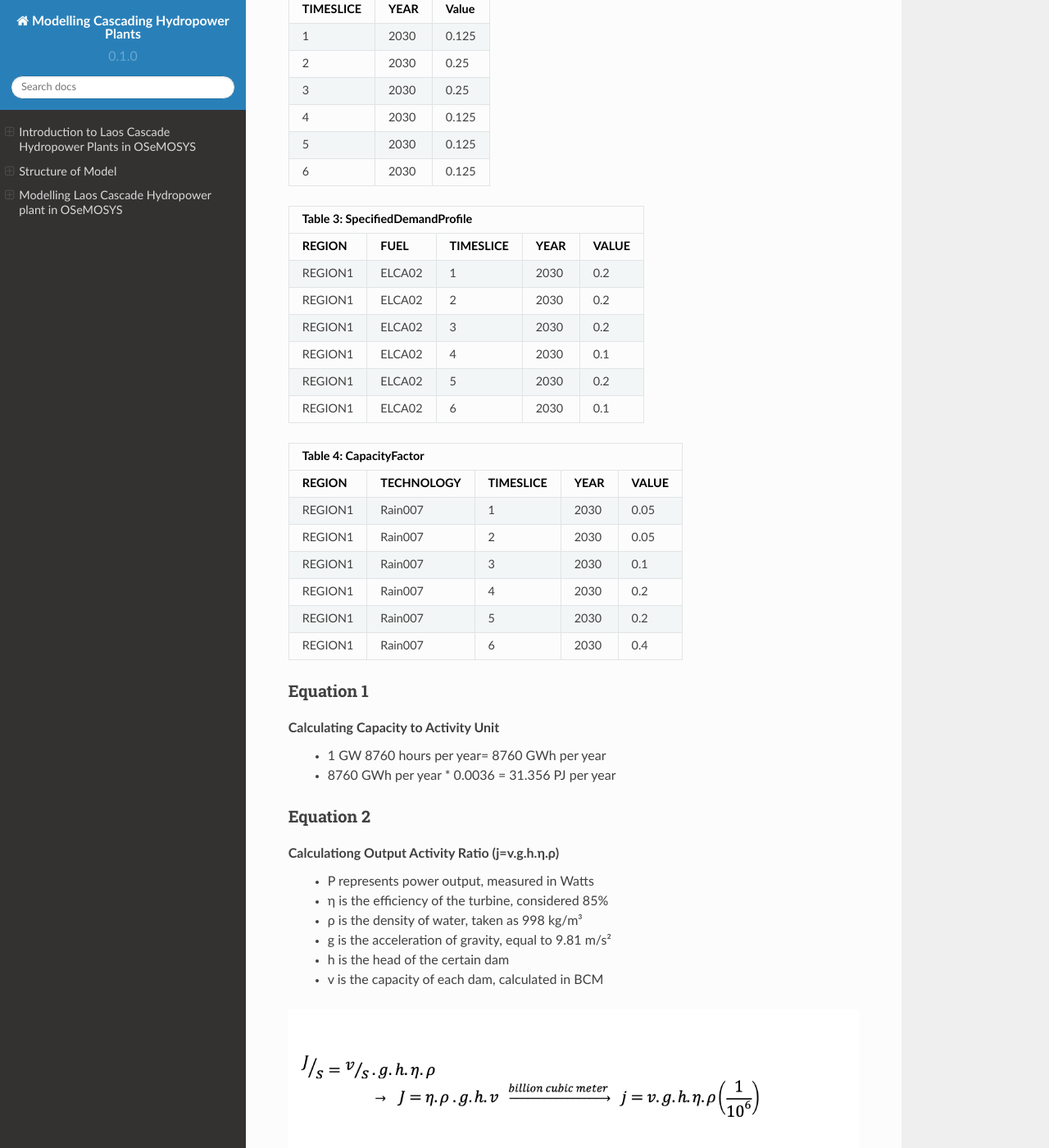
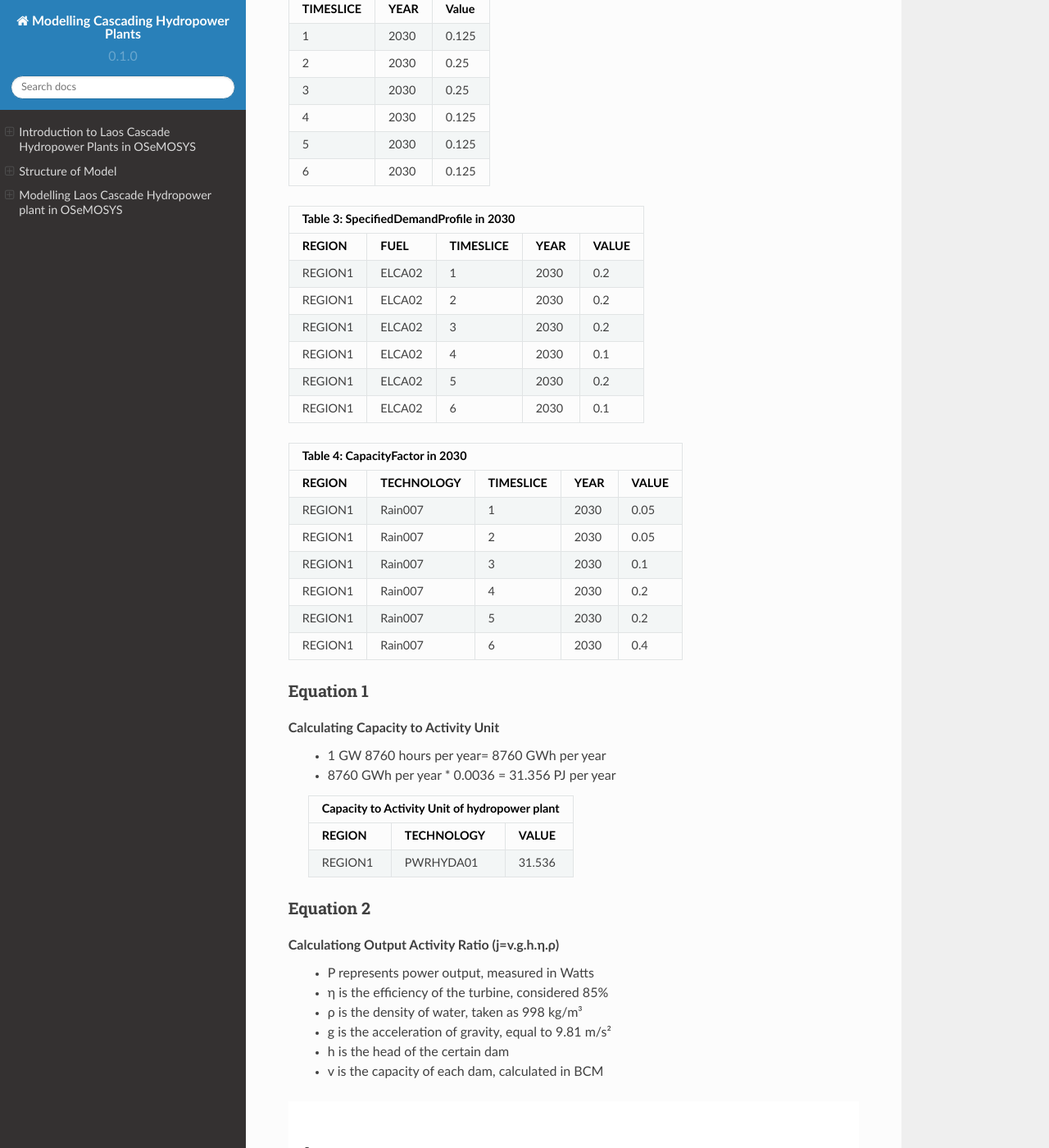
Before and after one commit to YSaedi/Laos_Cascading_HydropowerPlants, a Sphinx documentation site: the page built from docs/source/index.rst, in a window 1280 px wide and 1400 px high, scrolled down 3944 px. Shown: the whole window at 82% size. Built offline with Sphinx 7.4.7 and the Read the Docs theme 2.0.0, drawn with Linux system fonts in a browser that asks for light colours; some of the changed text lies outside the part shown.

Commit message:
Update index.rst

```diff
--- a/docs/source/index.rst
+++ b/docs/source/index.rst
@@ -132,7 +132,7 @@
 +-----------+----------------------+
 
 +-----------------------------+
-| Table 2: YearSplit          |
+| Table 2: YearSplit in 2030  |
 +-----------+--------+--------+
 | TIMESLICE |  YEAR  |  Value |
 +===========+========+========+
@@ -150,7 +150,7 @@
 +-----------+--------+--------+
 
 +-----------------------------------------------+
-| Table 3: SpecifiedDemandProfile               |
+| Table 3: SpecifiedDemandProfile in 2030       |
 +---------+---------+------------+------+-------+
 | REGION  |  FUEL   |  TIMESLICE | YEAR | VALUE |
 +=========+=========+============+======+=======+
@@ -168,7 +168,7 @@
 +---------+---------+------------+------+-------+
 
 +------------------------------------------------+
-| Table 4: CapacityFactor                        |
+| Table 4: CapacityFactor in 2030                |
 +---------+----------+------------+------+-------+
 | REGION  |TECHNOLOGY|  TIMESLICE | YEAR | VALUE |
 +=========+==========+============+======+=======+
@@ -193,7 +193,7 @@
  *   8760 GWh per year * 0.0036 = 31.356 PJ per year
 
  +-----------------------------------------------+
- | Example of Capacity to Activity Unit |
+ | Capacity to Activity Unit of hydropower plant |
  +--------+----------------------------+---------+
  | REGION |        TECHNOLOGY          | VALUE   |
  +========+============================+=========+
@@ -221,7 +221,7 @@
 
 
 +---------------------------------------------------------------------+
-|   Example of Output Activity Ratio                                  |
+| Output Activity Ratio of Hydropower Plant 6                         |
 +---------+------------+--------+-------------------+-------+---------+
 | REGION  | TECHNOLOGY |  FUEL  | MODE_OF_OPERATION | YEAR  |  VALUE  |
 +=========+============+========+===================+=======+=========+
```
